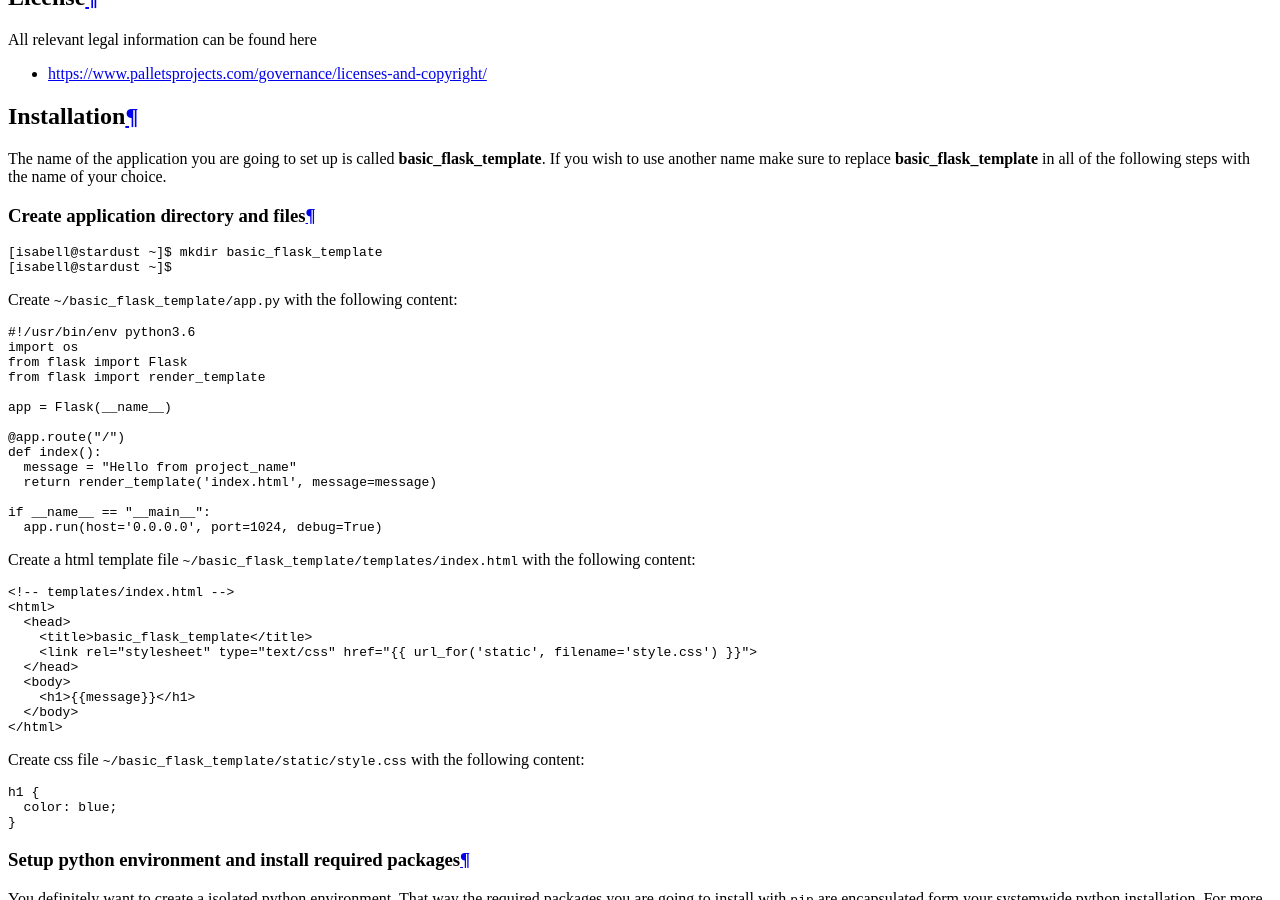
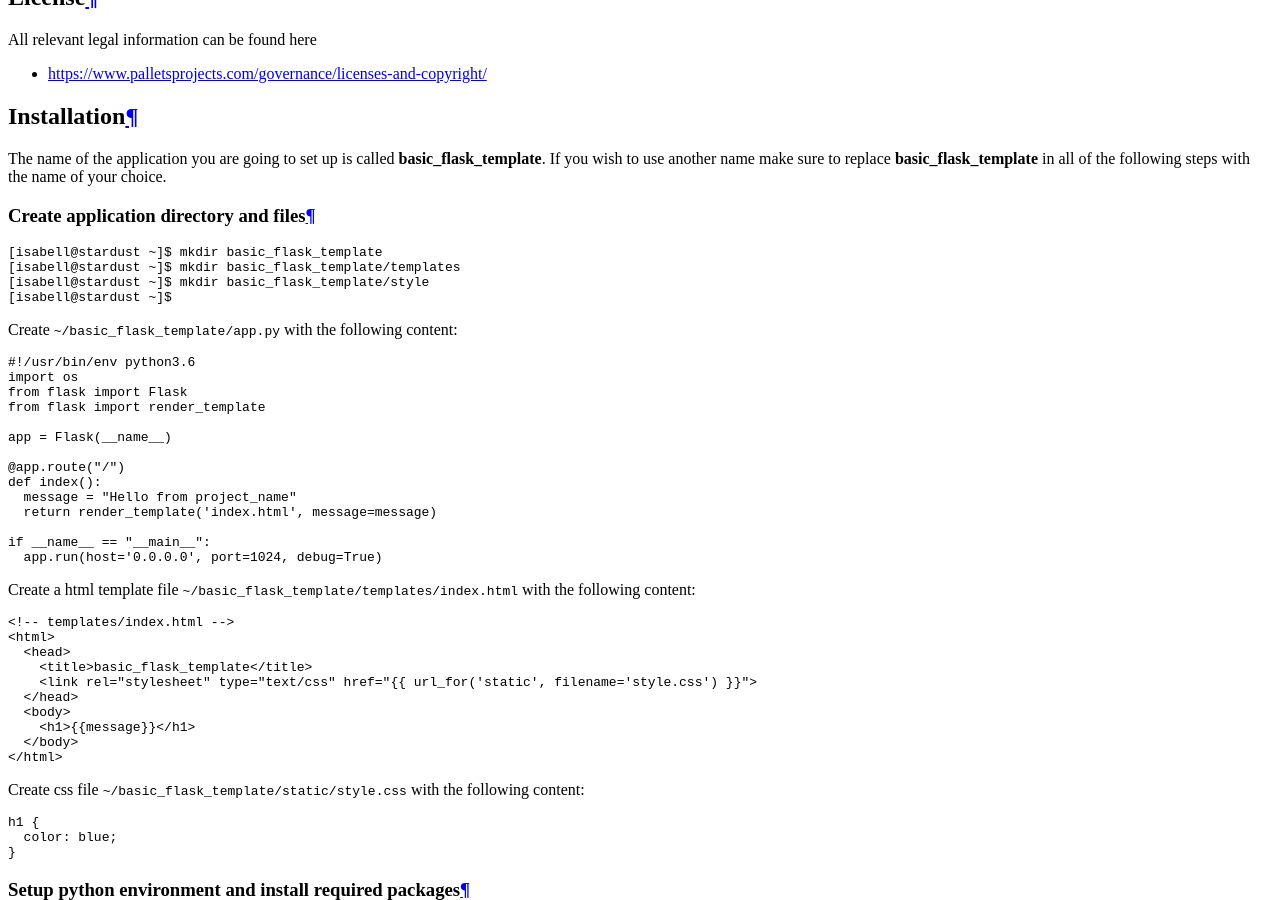
Before and after one commit to Uberspace/lab, a Sphinx documentation site: the page built from source/guide_flask.rst, in a window 1280 px wide and 900 px high, scrolled down 2756 px. Built offline with Sphinx 7.4.7 and the Read the Docs theme 2.0.0, drawn with Linux system fonts in a browser that asks for light colours.

Commit message:
[flask] create missing dirs

```diff
--- a/source/guide_flask.rst
+++ b/source/guide_flask.rst
@@ -39,6 +39,8 @@ Create application directory and files
 ::
 
   [isabell@stardust ~]$ mkdir basic_flask_template
+  [isabell@stardust ~]$ mkdir basic_flask_template/templates
+  [isabell@stardust ~]$ mkdir basic_flask_template/style
   [isabell@stardust ~]$
 
 Create ``~/basic_flask_template/app.py`` with the following content:
```
